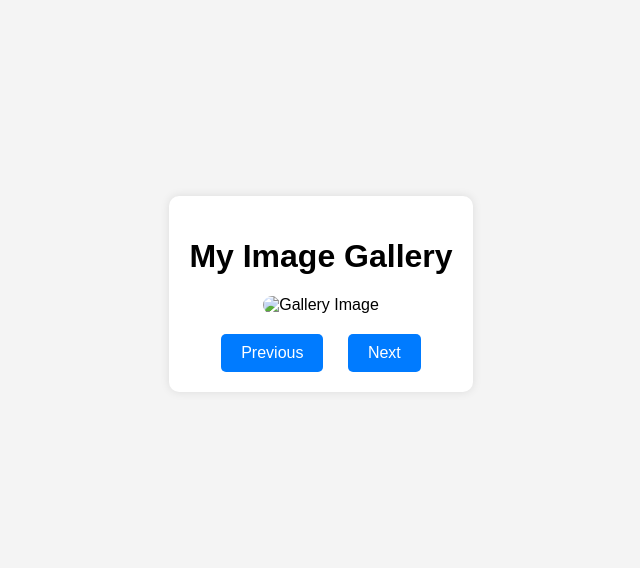
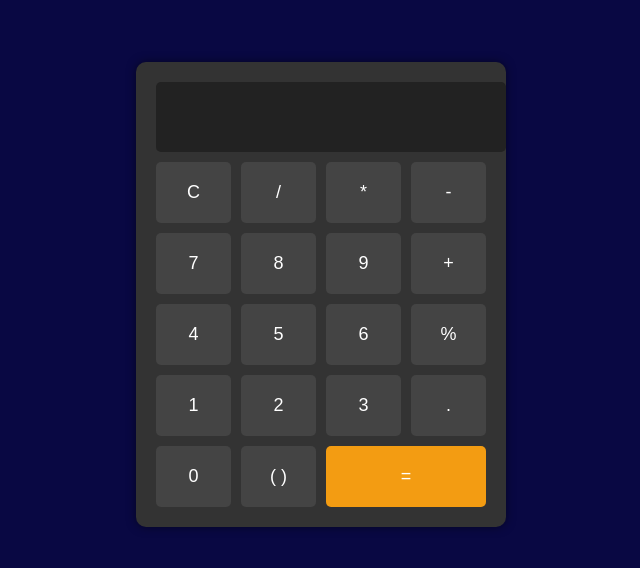
Before and after one commit to Muneeb508/codealpha_tasks-, a plain HTML site: page index.html in a window 1280 px wide. Shown: the part 106-674 px from the top of the page, without its empty margins (319-959 px from the left). Drawn offline with Linux system fonts and the light colour scheme.

Commit message:
Calculator

```diff
--- a/index.html
+++ b/index.html
@@ -3,18 +3,33 @@
 <head>
   <meta charset="UTF-8">
   <meta name="viewport" content="width=device-width, initial-scale=1.0">
-  <title>Image Gallery</title>
+  <title>Basic Calculator</title>
   <link rel="stylesheet" href="styles.css">
 </head>
 <body>
-  <div class="gallery-container">
-    <h1>My Image Gallery</h1>
-    <div class="gallery">
-      <img id="main-image" src="92649.jpg" alt="Gallery Image">
-      <div class="navigation">
-        <button id="prev-btn">Previous</button>
-        <button id="next-btn">Next</button>
-      </div>
+  <div class="calculator">
+    <input type="text" id="display" disabled>
+    <div class="buttons">
+      <button onclick="clearDisplay()">C</button>
+      <button onclick="appendToDisplay('/')">/</button>
+      <button onclick="appendToDisplay('*')">*</button>
+      <button onclick="appendToDisplay('-')">-</button>
+      <button onclick="appendToDisplay('7')">7</button>
+      <button onclick="appendToDisplay('8')">8</button>
+      <button onclick="appendToDisplay('9')">9</button>
+      <button onclick="appendToDisplay('+')">+</button>
+      <button onclick="appendToDisplay('4')">4</button>
+      <button onclick="appendToDisplay('5')">5</button>
+      <button onclick="appendToDisplay('6')">6</button>
+      <button onclick="appendPercentage()">%</button>
+      <button onclick="appendToDisplay('1')">1</button>
+      <button onclick="appendToDisplay('2')">2</button>
+      <button onclick="appendToDisplay('3')">3</button>
+      <button onclick="appendToDisplay('.')">.</button>
+      <button onclick="appendToDisplay('0')">0</button>
+      <button onclick="appendParentheses()">( )</button>
+      <button onclick="calculate()" class="equals">=</button>
+
     </div>
   </div>
   <script src="script.js"></script>
--- a/script.js
+++ b/script.js
@@ -1,29 +1,38 @@
-const images = [
-    "92649.jpg",
-    "54683.jpg",
-    "2148500434.jpg",
-    "22038.jpg"
+// script.js
+let display = document.getElementById('display');
 
-  ];
+// Function to append values to the display
+function appendToDisplay(value) {
+  display.value += value;
+}
+function appendPercentage() {
+    let currentValue = display.value;
+    if (currentValue) {
+      // Convert the current value to a percentage
+      display.value = eval(currentValue) / 100;
+    }
+  }
+let isOpenParenthesis = true; // Tracks whether to add '(' or ')'
+  // Function to append parentheses
+  function appendParentheses() {
+    if (isOpenParenthesis) {
+      appendToDisplay('('); // Add '('
+    } else {
+      appendToDisplay(')'); // Add ')'
+    }
+    isOpenParenthesis = !isOpenParenthesis; // Toggle the state
+  }
+// Function to clear the display
+function clearDisplay() {
+  display.value = '';
+}
 
-  let currentIndex = 0;
-  const mainImage = document.getElementById("main-image");
-  const prevButton = document.getElementById("prev-btn");
-  const nextButton = document.getElementById("next-btn");
-
-  function updateImage() {
-    mainImage.src = images[currentIndex];
+// Function to calculate the result
+function calculate() {
+  try {
+    let result = eval(display.value); // Using eval to evaluate the expression
+    display.value = result;
+  } catch (error) {
+    display.value = 'Error';
   }
-
-  prevButton.addEventListener("click", () => {
-    currentIndex = (currentIndex - 1 + images.length) % images.length;
-    updateImage();
-  });
-
-  nextButton.addEventListener("click", () => {
-    currentIndex = (currentIndex + 1) % images.length;
-    updateImage();
-  });
-
-  // Initialize the gallery with the first image
-  updateImage();
+}
--- a/styles.css
+++ b/styles.css
@@ -1,43 +1,60 @@
+/* styles.css */
 body {
-    font-family: Arial, sans-serif;
-    margin: 0;
-    padding: 0;
     display: flex;
     justify-content: center;
     align-items: center;
     height: 100vh;
-    background-color: #f4f4f4;
+    margin: 0;
+    background-color: #090843;
+    font-family: Arial, sans-serif;
   }
 
-  .gallery-container {
-    text-align: center;
-    background-color: #fff;
+  .calculator {
+    background-color: #333;
     padding: 20px;
     border-radius: 10px;
-    box-shadow: 0 0 10px rgba(0, 0, 0, 0.1);
+    box-shadow: 0px 0px 10px rgba(0, 0, 0, 0.5);
   }
 
-  .gallery img {
-    max-width: 100%;
-    height: auto;
-    border-radius: 10px;
+  #display {
+    width: 100%;
+    height: 50px;
+    background-color: #222;
+    color: #fff;
+    border: none;
+    text-align: right;
+    padding: 10px;
+    font-size: 24px;
+    border-radius: 5px;
+    margin-bottom: 10px;
   }
 
-  .navigation {
-    margin-top: 20px;
+  .buttons {
+    display: grid;
+    grid-template-columns: repeat(4, 1fr);
+    gap: 10px;
   }
 
   button {
-    padding: 10px 20px;
-    margin: 0 10px;
+    background-color: #444;
+    color: #fff;
     border: none;
+    padding: 20px;
+    font-size: 18px;
     border-radius: 5px;
-    background-color: #007bff;
-    color: white;
     cursor: pointer;
-    font-size: 16px;
+    transition: background-color 0.3s;
   }
 
   button:hover {
-    background-color: #0056b3;
+    background-color: #555;
   }
+
+  .equals {
+    grid-column: span 2;
+    background-color: #f39c12;
+  }
+
+  .equals:hover {
+    background-color: #e67e22;
+  }
```
